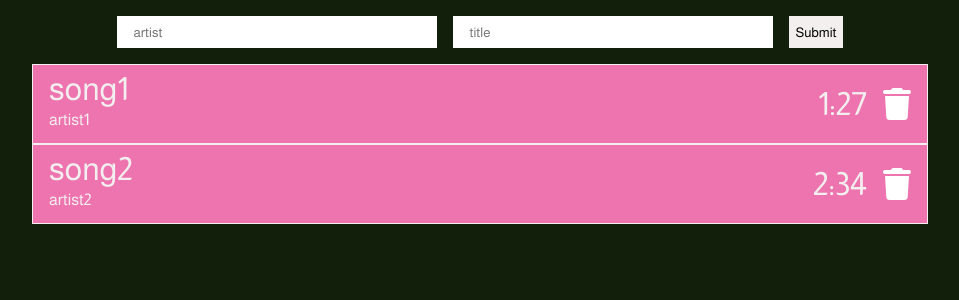
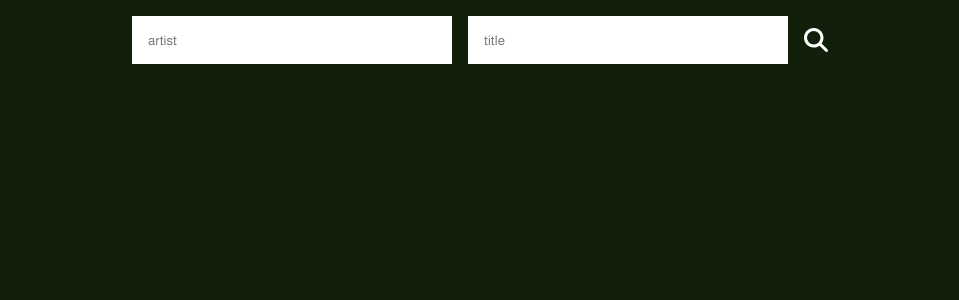
Before and after one commit to LukasMaselsky/ONLY-5, a React (Vite) app: page / in a window 1280 px wide. Shown: the top 300 px of the page, without its empty margins (160-1119 px from the left). Built offline with nearby package versions, Linux system fonts and the light colour scheme.

Commit message:
added spam api call prevention

```diff
--- a/src/Add.jsx
+++ b/src/Add.jsx
@@ -1,4 +1,6 @@
-import { useState, useContext } from "react";
+import { useState} from "react";
+import { FontAwesomeIcon } from '@fortawesome/react-fontawesome'
+import { faMagnifyingGlass } from '@fortawesome/free-solid-svg-icons'
 
 function Add({ search, setSearch}) {
     const [artistSearch, setArtistSearch] = useState('')
@@ -16,7 +18,7 @@ function Add({ search, setSearch}) {
         <div className="search">
             <input className='artist-search' placeholder='artist' value={artistSearch} onInput={e => setArtistSearch(e.target.value)}/>
             <input className='title-search' placeholder='title' value={titleSearch} onInput={e => setTitleSearch(e.target.value)}/>
-            <button onClick={handleSearch}>Submit</button>
+            <FontAwesomeIcon className='search-button' icon={faMagnifyingGlass} style={{color: "#ffffff",}} onClick={handleSearch}/>
         </div>
     )
 }
--- a/src/App.css
+++ b/src/App.css
@@ -40,23 +40,25 @@ main {
     width: 100%;
     padding: 1rem 2rem;
     justify-content: center;
+    align-items:center;
     gap: 1rem;
 }
 
 .search > input {
-    height:2rem;
+    height:3rem;
     width:20rem;
     padding: 1rem;
     border:none;
 }
 
-.search > button {
-    background-color: var(--text);
+.search > .search-button {
     border: none;
+    font-size:1.5rem;
 }
 
-.search > button:hover {
+.search > .search-button:hover {
     cursor:pointer;
+    opacity:0.9;
 }
 
 input:focus {
@@ -77,6 +79,7 @@ input:focus {
 }
 
 .song {
+    position:relative;
     padding: 0.5rem 1rem;
     height:5rem;
     display:flex;
@@ -87,6 +90,24 @@ input:focus {
 
 .trash:hover {
     cursor:pointer;
+}
+
+.trash-wrapper {
+    visibility:hidden;
+    position:absolute;
+    top:50%;
+    left:50%;
+    transform:translate(-50%, -50%)
+}
+
+/* when hovering on song card show option to delete */
+
+.song:hover .trash-wrapper {
+    visibility: visible;
+}
+
+.song:hover {
+    opacity:0.9;
 }
 
 .song-info {
@@ -123,6 +144,7 @@ p {
     flex-direction: column;
     justify-content: center;
 }
+
 .song-length {
     padding: 0rem 1rem;
 }
@@ -146,6 +168,7 @@ p {
     width:100%;
     flex-direction: column;
     align-items: flex-start;
+    text-align:center;
 }
 
 .exit {
@@ -160,3 +183,15 @@ p {
     cursor:pointer;
     opacity:0.5;
 }
+
+.choose-song-heading {
+    color:var(--background);
+}
+
+.popup {
+    height:4rem;
+}
+
+.popup:hover {
+    cursor:pointer;
+}
--- a/src/App.jsx
+++ b/src/App.jsx
@@ -9,9 +9,7 @@ export const popupVisibility = createContext({visibility:null, show:null, hide:n
 
 function App() {
 
-    const [playlist, setPlaylist] = useState([{
-        title:'song1', artist: 'artist1', id: 1, length:'1:27', coverArt:null
-    }, {title:'song2', artist: 'artist2', id: 2, length:'2:34', coverArt:null }])
+    const [playlist, setPlaylist] = useState([])
 
     const [search, setSearch] = useState()
     const [visibility, setVisibility] = useState('hidden')
--- a/src/ChooseSong.jsx
+++ b/src/ChooseSong.jsx
@@ -16,10 +16,12 @@ function ChooseSong({ playlist, setPlaylist, search, setSearch}) {
 
     const [selection, setSelection] = useState(null)
     const vis = useContext(popupVisibility)
+    const [isChoosing, setIsChoosing] = useState(false) //* var to know if song is being chosen to prevent spamming of search button
 
     useEffect(() => {
         //! this if statement to prevent firing on initialization of search when it is null
-        if (search != null) {
+        if (search != null && !isChoosing) {
+            setIsChoosing(true)
             const baseURL = 'https://musicbrainz.org/ws/2/recording?query='
 
             axios.defaults.baseURL = baseURL
@@ -54,27 +56,38 @@ function ChooseSong({ playlist, setPlaylist, search, setSearch}) {
             }).catch((err) => {
                 console.log(err)
             })
-
         }
     }, [search]);
 
 
 
     const chooseAddition = (title, artist, length) => {
+        console.log(playlist)
         // update playlist with new song after selection from options
         setPlaylist((prevItems) => [...prevItems, {
-            title: title, artist: artist, id: (playlist[playlist.length - 1].id + 1), length: length,  coverArt:null
+            title: title,
+            artist: artist,
+            id: playlist.length !== 0 ? playlist[playlist.length - 1].id + 1 : 1, // if array not empty
+            length: length,
+            coverArt: null,
         }])
         //! HIDE POPUP
         vis.hide()
+        setIsChoosing(false)
+    }
+
+    const exitChoosing = () => {
+        vis.hide()
+        setIsChoosing(false)
     }
 
     return (
         <div className="choose-song" style={{'visibility':vis.vis}}>
-            <FontAwesomeIcon className='exit' icon={faX} style={{color: "#000000",}} onClick={vis.hide}/>
+            <FontAwesomeIcon className='exit' icon={faX} style={{color: "#000000",}} onClick={exitChoosing}/>
             <div className="choose-song-wrapper">
+                <h1 className='choose-song-heading'>Choose song to add</h1>
                 {selection && selection.map(song => (
-                <div className='song' onClick={() => chooseAddition(song['title'], song['artist-credit'][0]['name'], milliToMin(song['length']))} key={song.id}>
+                <div className='song popup' onClick={() => chooseAddition(song['title'], song['artist-credit'][0]['name'], (song['length'] !== undefined ? milliToMin(song['length']) : '-'))} key={song.id}>
                     <div className='song-info'>
                         <div className="song-title">
                             <p>{song['title']}</p>
@@ -84,7 +97,7 @@ function ChooseSong({ playlist, setPlaylist, search, setSearch}) {
                         </div>
                     </div>
                     <div className='song-length'>
-                        <p>{milliToMin(song['length'])}</p>
+                        <p>{(song['length'] !== undefined ? milliToMin(song['length']) : '-')}</p>
                     </div>
                 </div>
                 ))}
```
